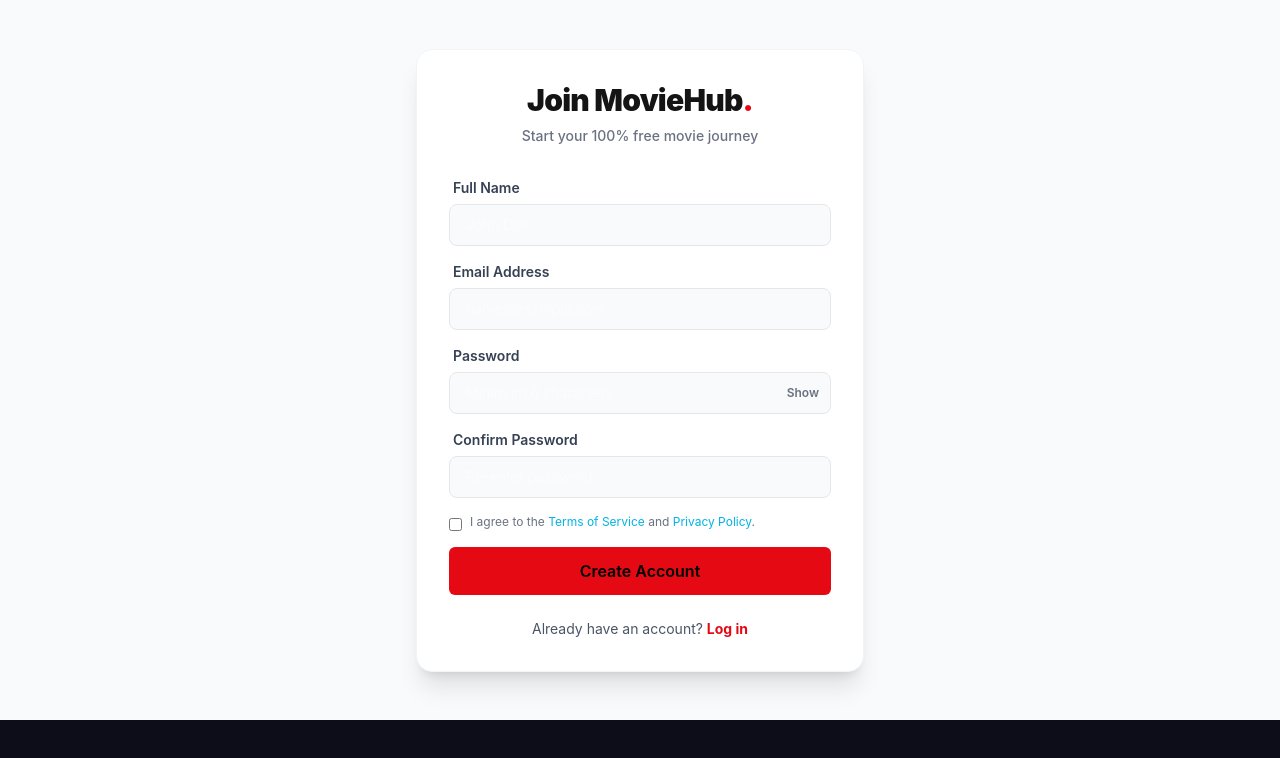
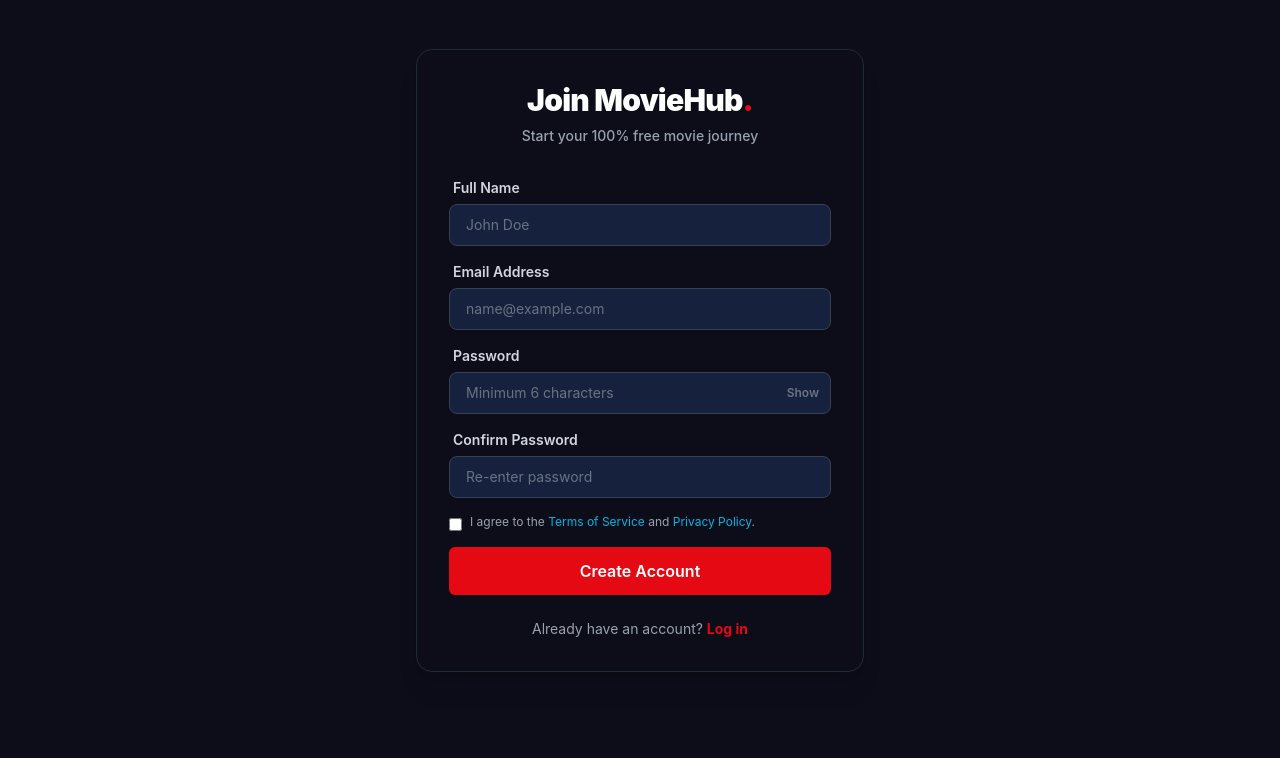
Before and after one commit to dev-abhisheksh/Moviez-Frontend-2.0, a React app: page /signup in a window 1280 px wide. Shown: the top 758 px of the page. Built offline with nearby package versions, Linux system fonts and the light colour scheme; the HTML template or start-up script is replaced by a standard one.

Commit message:
feat: implement authentication module with login and registration pages

```diff
--- a/src/components/common/Button.jsx
+++ b/src/components/common/Button.jsx
@@ -1,8 +1,8 @@
 const Button = ({ children, variant = 'primary', className = '', ...props }) => {
     const variants = {
-        primary: 'bg-brand text-black    hover:bg-red-700',
-        secondary: 'bg-gray-200 text-gray-900 hover:bg-gray-300',
-        outline: 'border-2 border-gray-300 text-gray-700 hover:bg-gray-50'
+        primary: 'bg-brand text-white hover:bg-red-700',
+        secondary: 'bg-surfaceDark text-white hover:bg-gray-800',
+        outline: 'border-2 border-gray-700 text-gray-300 hover:bg-cardDark hover:text-white'
     };
 
     return (
--- a/src/components/common/Input.jsx
+++ b/src/components/common/Input.jsx
@@ -1,9 +1,9 @@
 const Input = ({ label, ...props }) => {
     return (
         <div className="flex flex-col gap-1.5 w-full">
-            {label && <label className="text-sm font-semibold text-gray-700 ml-1">{label}</label>}
+            {label && <label className="text-sm font-semibold text-gray-300 ml-1">{label}</label>}
             <input
-                className="px-4 py-2.5 bg-gray-50 border border-gray-200 rounded-lg text-sm focus:ring-2 focus:ring-tmdbBlue focus:border-transparent outline-none transition duration-200"
+                className="px-4 py-2.5 bg-cardDark border border-gray-700 text-white placeholder-gray-500 rounded-lg text-sm focus:ring-2 focus:ring-tmdbBlue focus:border-transparent outline-none transition duration-200"
                 {...props}
             />
         </div>
--- a/src/components/layout/AuthLayout.jsx
+++ b/src/components/layout/AuthLayout.jsx
@@ -1,12 +1,12 @@
 const AuthLayout = ({ children, title, subtitle }) => {
     return (
-        <div className="min-h-[90vh] flex items-center justify-center bg-gray-50 px-4 py-12">
-            <div className="w-full max-w-md bg-white rounded-2xl shadow-xl p-8 border border-gray-100">
+        <div className="min-h-[90vh] flex items-center justify-center bg-background px-4 py-12">
+            <div className="w-full max-w-md bg-surfaceDark rounded-2xl shadow-xl p-8 border border-gray-800">
                 <div className="text-center mb-8">
-                    <h2 className="text-3xl font-black text-textMain tracking-tight">
+                    <h2 className="text-3xl font-black text-white tracking-tight">
                         {title}<span className="text-brand">.</span>
                     </h2>
-                    <p className="text-gray-500 mt-2 text-sm font-medium">{subtitle}</p>
+                    <p className="text-gray-400 mt-2 text-sm font-medium">{subtitle}</p>
                 </div>
                 {children}
             </div>
--- a/src/pages/Auth/LoginPage.jsx
+++ b/src/pages/Auth/LoginPage.jsx
@@ -38,7 +38,7 @@
     return (
         <AuthLayout title="Welcome Back" subtitle="Log in to your MovieHub account">
             <form className="space-y-5" onSubmit={handleSubmit}>
-                {error && <p className="text-red-500 text-xs font-bold bg-red-50 p-2 rounded">{error}</p>}
+                {error && <p className="text-red-400 text-xs font-bold bg-red-900/20 p-2 rounded">{error}</p>}
 
                 <Input
                     label="Email Address"
@@ -61,7 +61,7 @@
                     {loading ? 'Logging in...' : 'Sign In'}
                 </Button>
 
-                <p className="text-center text-sm text-gray-600 mt-6">
+                <p className="text-center text-sm text-gray-400 mt-6">
                     New to MovieHub?{' '}
                     <Link to="/signup" className="text-brand font-bold hover:underline">Create an account</Link>
                 </p>
--- a/src/pages/Auth/RegisterPage.jsx
+++ b/src/pages/Auth/RegisterPage.jsx
@@ -67,7 +67,7 @@
 
                 {/* Password with toggle */}
                 <div className="flex flex-col gap-1.5 w-full">
-                    <label className="text-sm font-semibold text-gray-700 ml-1">Password</label>
+                    <label className="text-sm font-semibold text-gray-300 ml-1">Password</label>
                     <div className="relative">
                         <input
                             type={showPassword ? 'text' : 'password'}
@@ -76,12 +76,12 @@
                             onChange={handleChange}
                             placeholder="Minimum 6 characters"
                             required
-                            className="w-full px-4 py-2.5 bg-gray-50 border border-gray-200 rounded-lg text-sm focus:ring-2 focus:ring-tmdbBlue focus:border-transparent outline-none transition duration-200 pr-16"
+                            className="w-full px-4 py-2.5 bg-cardDark border border-gray-700 text-white placeholder-gray-500 rounded-lg text-sm focus:ring-2 focus:ring-tmdbBlue focus:border-transparent outline-none transition duration-200 pr-16"
                         />
                         <button
                             type="button"
                             onClick={() => setShowPassword(!showPassword)}
-                            className="absolute right-3 top-1/2 -translate-y-1/2 text-xs font-semibold text-gray-500 hover:text-gray-700 transition"
+                            className="absolute right-3 top-1/2 -translate-y-1/2 text-xs font-semibold text-gray-500 hover:text-gray-300 transition"
                         >
                             {showPassword ? 'Hide' : 'Show'}
                         </button>
@@ -100,13 +100,13 @@
 
                 {/* Error message */}
                 {error && (
-                    <p className="text-red-500 text-sm font-semibold bg-red-50 px-4 py-2 rounded-lg">{error}</p>
+                    <p className="text-red-400 text-sm font-semibold bg-red-900/20 px-4 py-2 rounded-lg">{error}</p>
                 )}
 
                 {/* Terms */}
                 <div className="flex items-start gap-2 mt-2">
-                    <input type="checkbox" className="mt-1 rounded border-gray-300 text-brand focus:ring-brand" required />
-                    <p className="text-xs text-gray-500">
+                    <input type="checkbox" className="mt-1 rounded border-gray-600 bg-gray-700 text-brand focus:ring-brand" required />
+                    <p className="text-xs text-gray-400">
                         I agree to the <span className="text-tmdbBlue cursor-pointer">Terms of Service</span> and <span className="text-tmdbBlue cursor-pointer">Privacy Policy</span>.
                     </p>
                 </div>
@@ -115,7 +115,7 @@
                     {loading ? 'Creating Account...' : 'Create Account'}
                 </Button>
 
-                <p className="text-center text-sm text-gray-600 mt-6">
+                <p className="text-center text-sm text-gray-400 mt-6">
                     Already have an account?{' '}
                     <Link to="/login" className="text-brand font-bold hover:underline">
                         Log in
```
